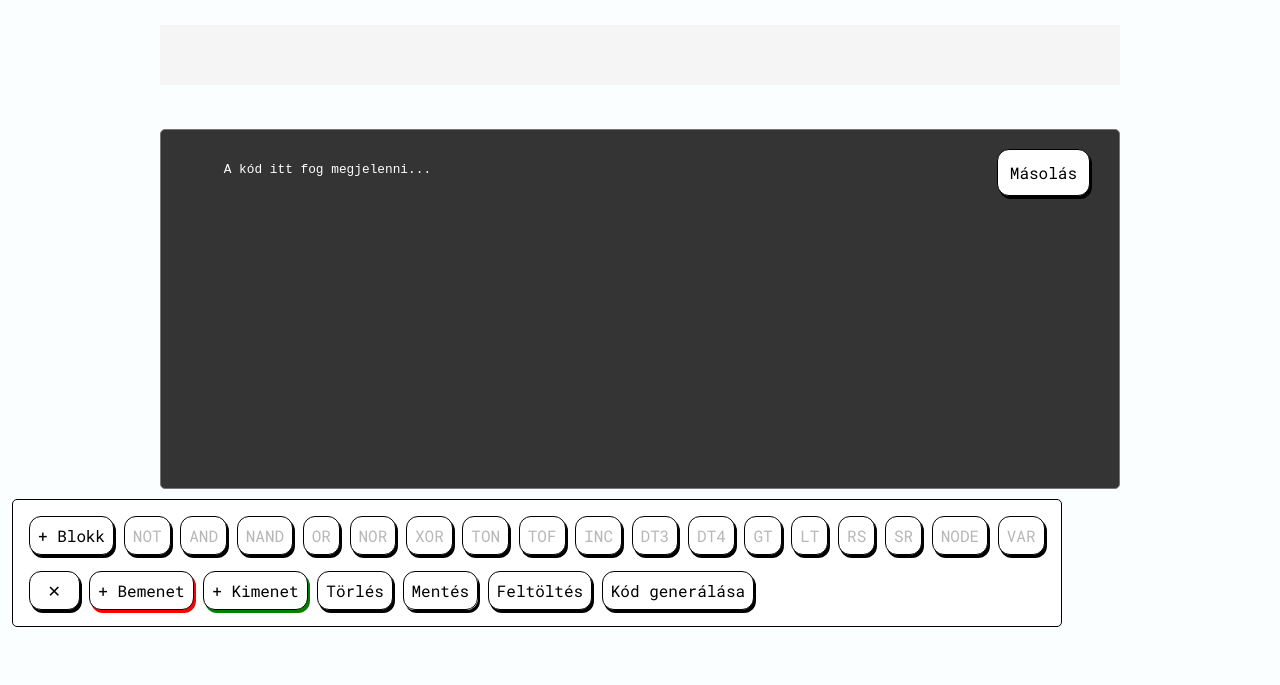
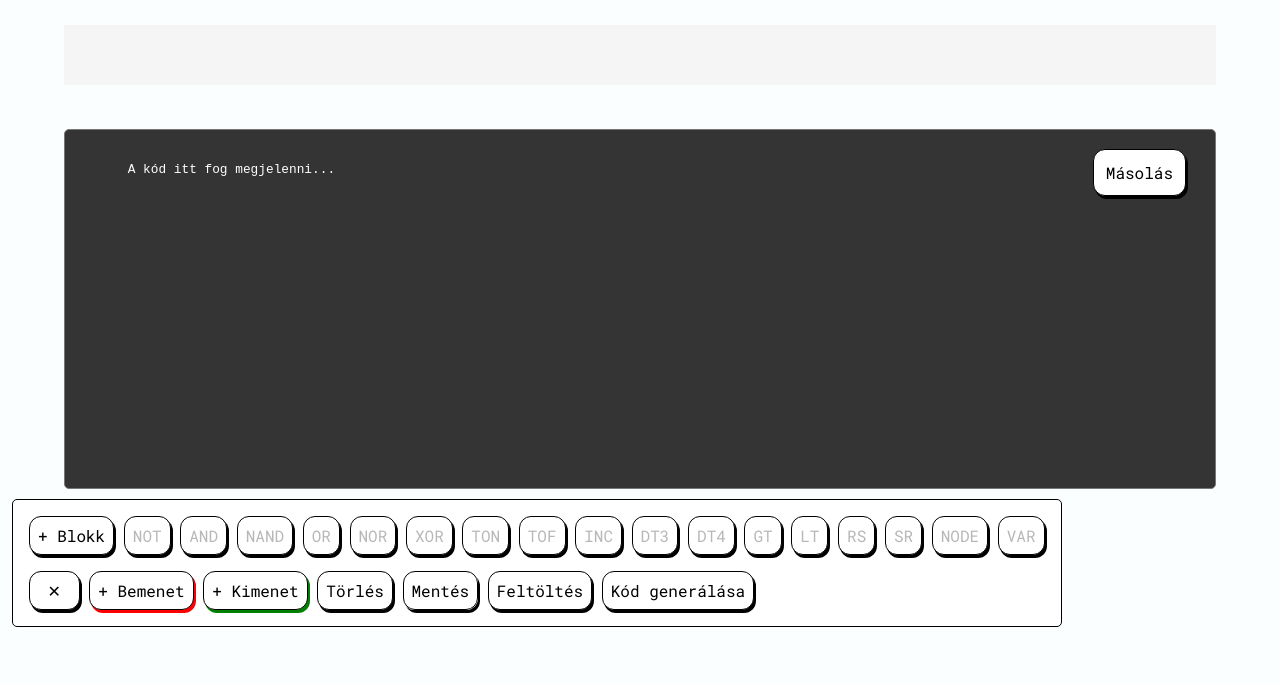
Before and after one commit to szilagyipeter99/FBDtoArduino, a plain HTML site: page index.html in a window 1280 px wide. Shown: the part 164-849 px from the top of the page. Drawn offline with Linux system fonts and the light colour scheme; files that its build step writes are made by us from their sources; a script that the page names is missing.

Commit message:
Update index.css

```diff
--- a/index.css
+++ b/index.css
@@ -43,8 +43,8 @@ ul {
 .container {
   position: relative;
   padding-top: 3rem;
-  width: 75%;
-  max-width: 1200px;
+  width: 90%;
+  max-width: 1400px;
   margin: auto;
 }
 
```
